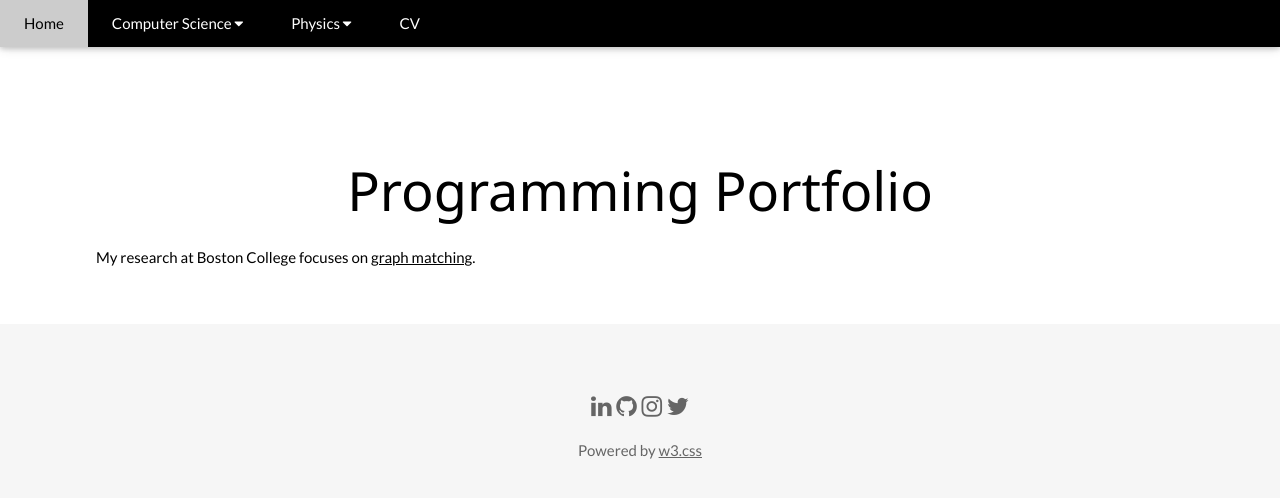
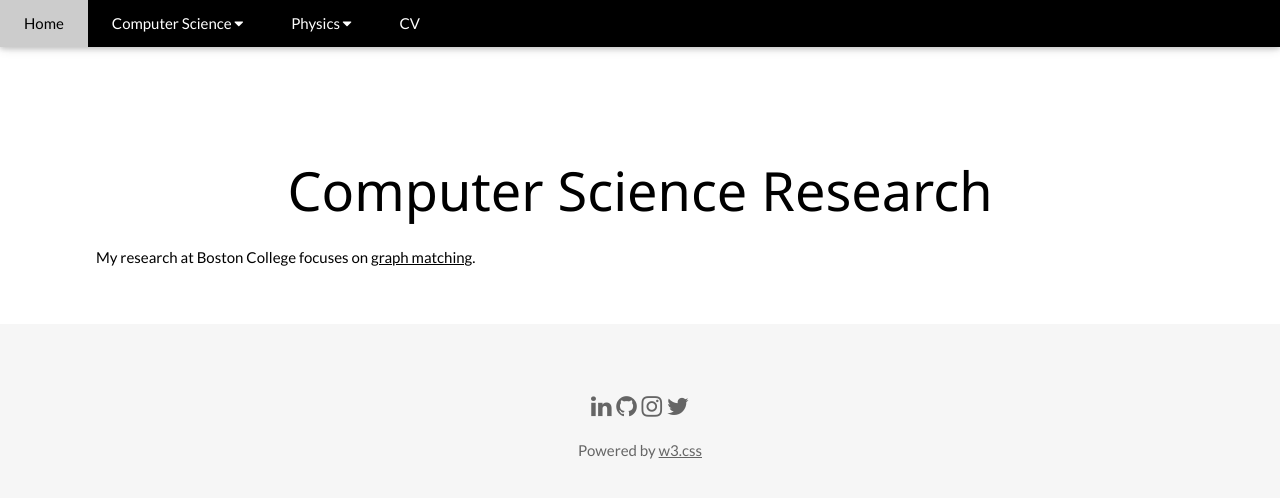
Before and after one commit to IosiaLectus/iosialectus.github.io, a Jekyll site: the page built from computer_science.html, in a window 1280 px wide. Shown: the top 498 px of the page. Built offline with Jekyll 4.4.1, drawn with Linux system fonts in a browser that asks for light colours.

Commit message:
fixed header of computer science page

```diff
--- a/computer_science.html
+++ b/computer_science.html
@@ -11,7 +11,7 @@ permalink: /cs/
 
   <!-- Intro -->
   <div class="w3-container w3-padding-32" id="coding_intro">
-    <h1 class="w3-center"> Programming Portfolio </h1>
+    <h1 class="w3-center"> Computer Science Research </h1>
       {% capture my_include %}
         {% include computer_science_intro.md %}
       {% endcapture %}
```
